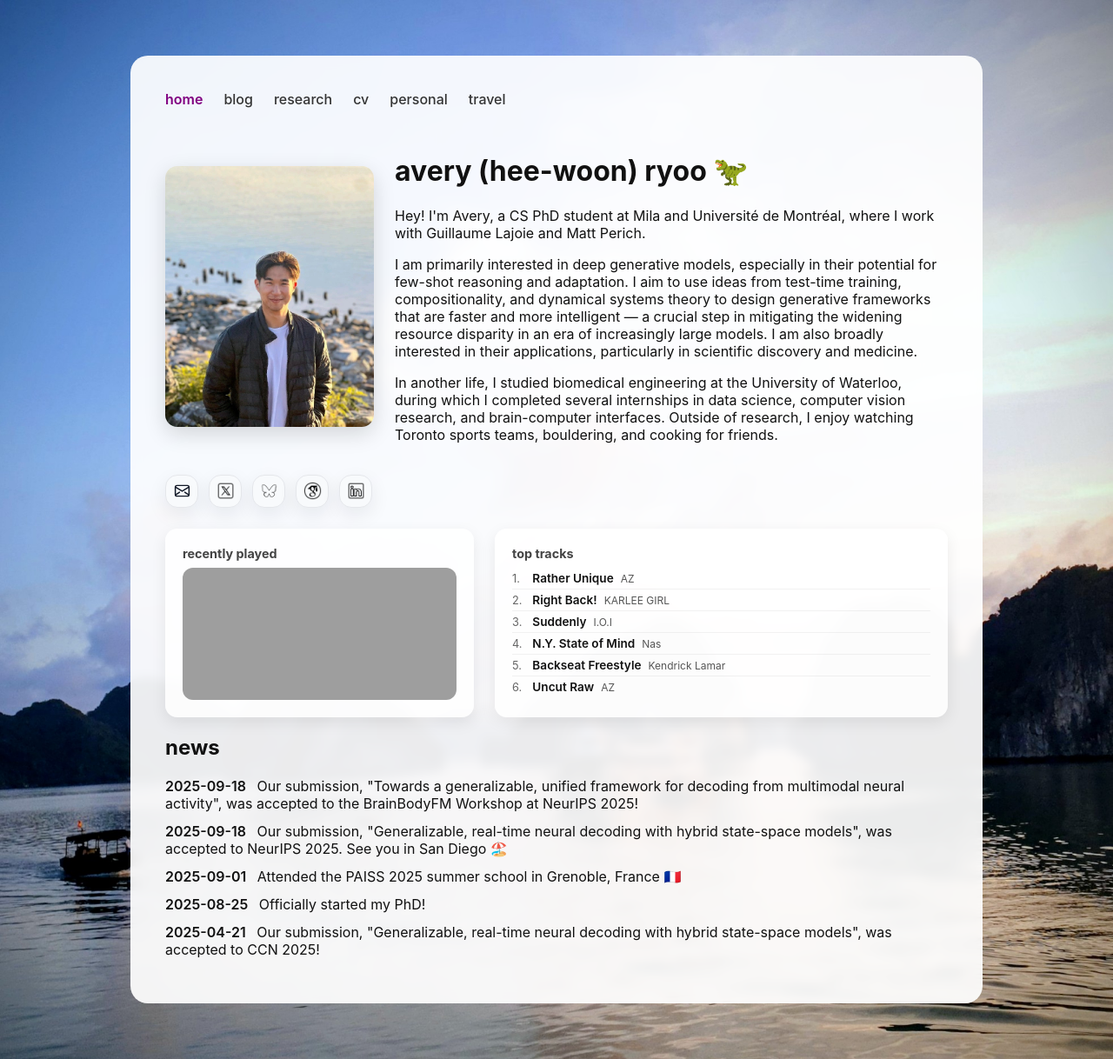
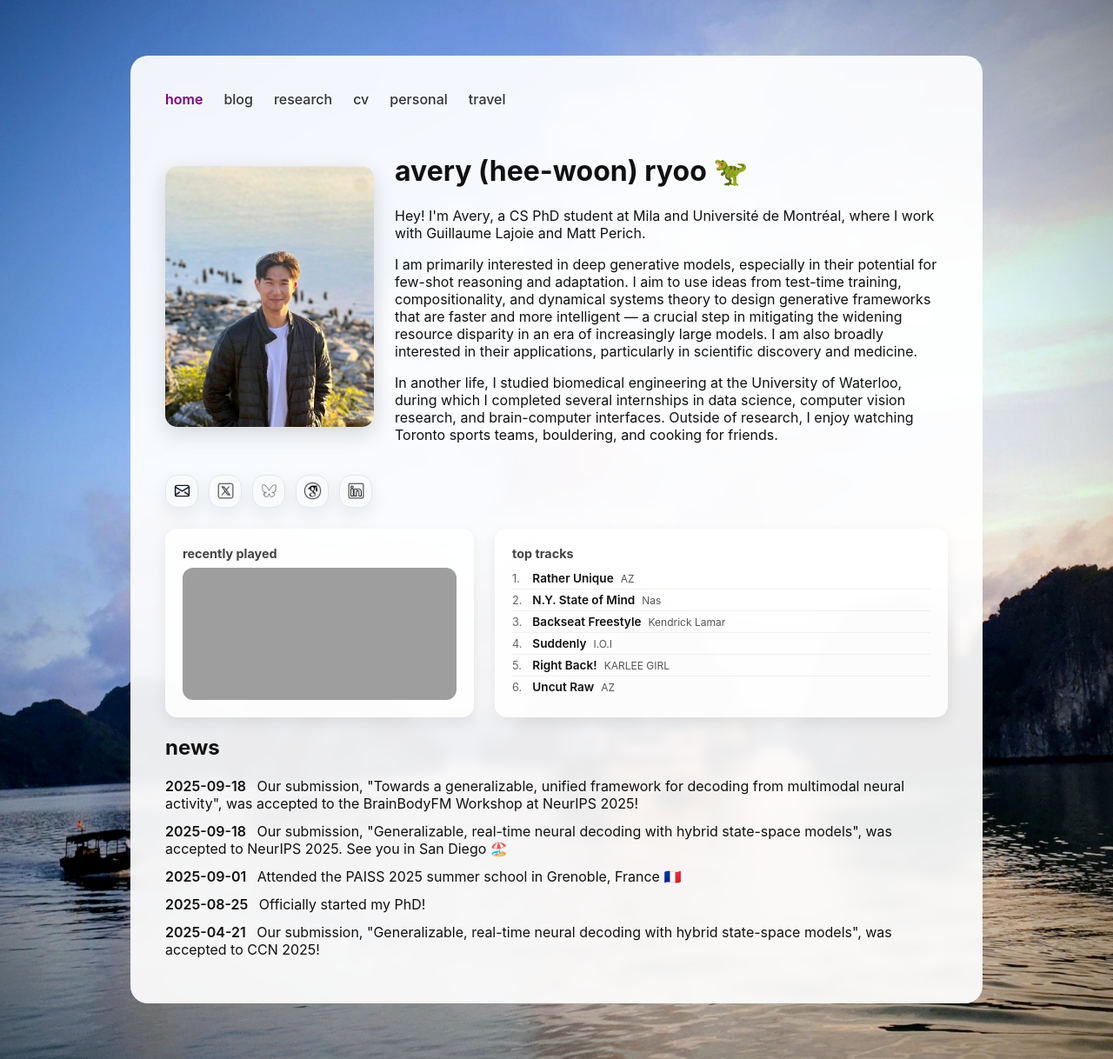
Before and after one commit to averyryoo/averyryoo.github.io, a Jekyll site: the page built from index.md, in a window 1280 px wide. Shown: the whole page at 87% size. Built offline with Jekyll 4.4.1, drawn with Linux system fonts in a browser that asks for light colours; part of the change alters nothing that is shown; grey boxes are pictures that could not be loaded.

```diff
--- a/_data/spotify.yml
+++ b/_data/spotify.yml
@@ -1,27 +1,27 @@
 now_playing:
-  album: Principle Of My Soul
-  album_art: https://i.scdn.co/image/ab67616d00001e02224f9c785a796b7fe00007f5
-  artist: Naul
+  album: Cold Heart (PNAU Remix)
+  album_art: https://i.scdn.co/image/ab67616d00001e029f5cce8304c42d3a5463fd23
+  artist: Elton John, Dua Lipa, PNAU
   is_playing: false
-  track: Memory Of The Wind
-  url: https://open.spotify.com/track/1Mt5bRtfZXBRt56L1NWRLY
+  track: Cold Heart - PNAU Remix
+  url: https://open.spotify.com/track/6zSpb8dQRaw0M1dK8PBwQz
 top_tracks:
 - artist: AZ
   track: Rather Unique
   url: https://open.spotify.com/track/5vxII6AxXbPsAJE5dAdBo9
-- artist: KARLEE GIRL
-  track: Right Back!
-  url: https://open.spotify.com/track/2Y9ePPtUErwR4lDBXPpqEr
-- artist: I.O.I
-  track: Suddenly
-  url: https://open.spotify.com/track/7u0yW2XPSJozIGdUSRET19
 - artist: Nas
   track: N.Y. State of Mind
   url: https://open.spotify.com/track/0trHOzAhNpGCsGBEu7dOJo
 - artist: Kendrick Lamar
   track: Backseat Freestyle
   url: https://open.spotify.com/track/3aGibUHhQyBsyumYHylw0K
+- artist: I.O.I
+  track: Suddenly
+  url: https://open.spotify.com/track/7u0yW2XPSJozIGdUSRET19
+- artist: KARLEE GIRL
+  track: Right Back!
+  url: https://open.spotify.com/track/2Y9ePPtUErwR4lDBXPpqEr
 - artist: AZ
   track: Uncut Raw
   url: https://open.spotify.com/track/4NEdSoLu3M9pEEZM7vO8uq
-updated_at: 2026-07-02 01:31 UTC
+updated_at: 2026-07-02 05:57 UTC
```
